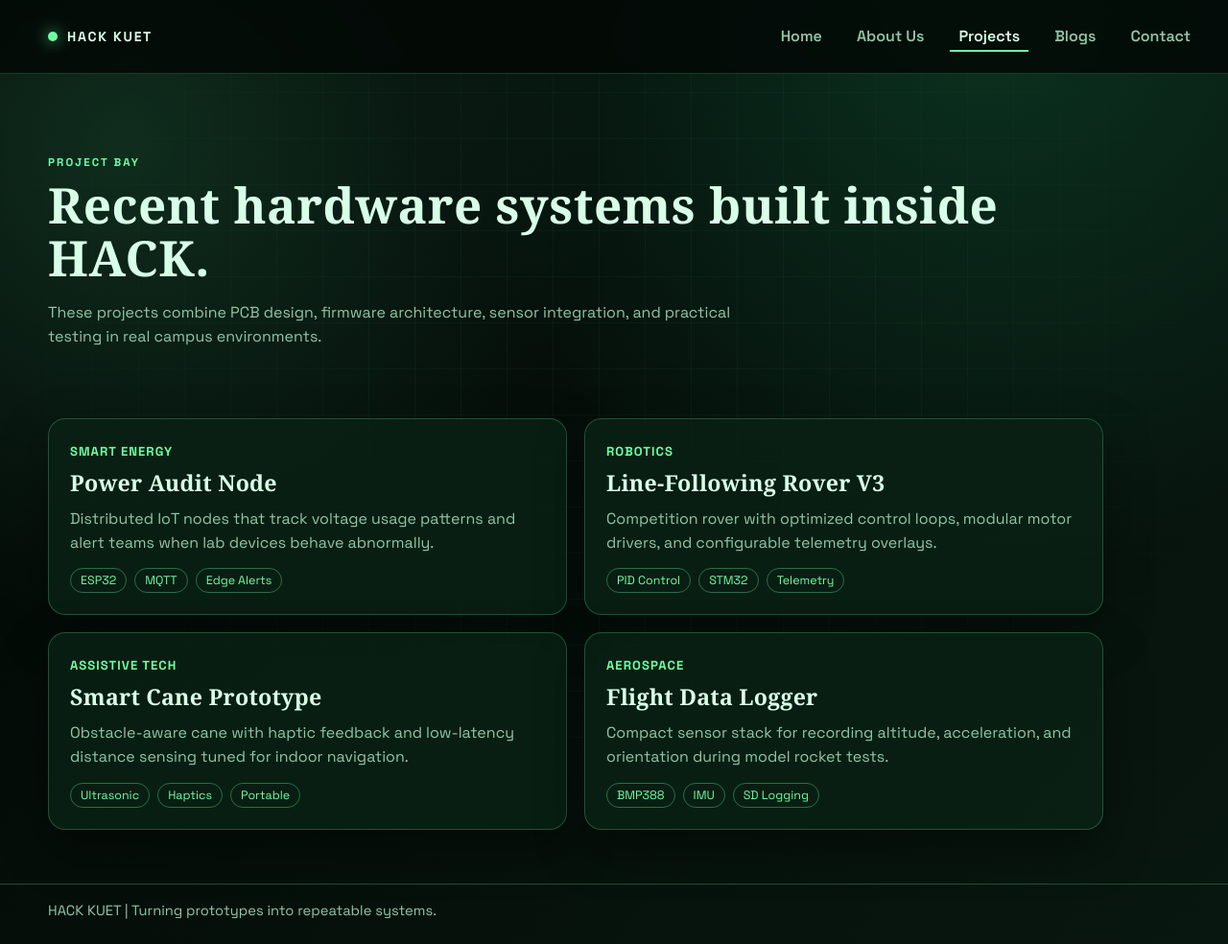
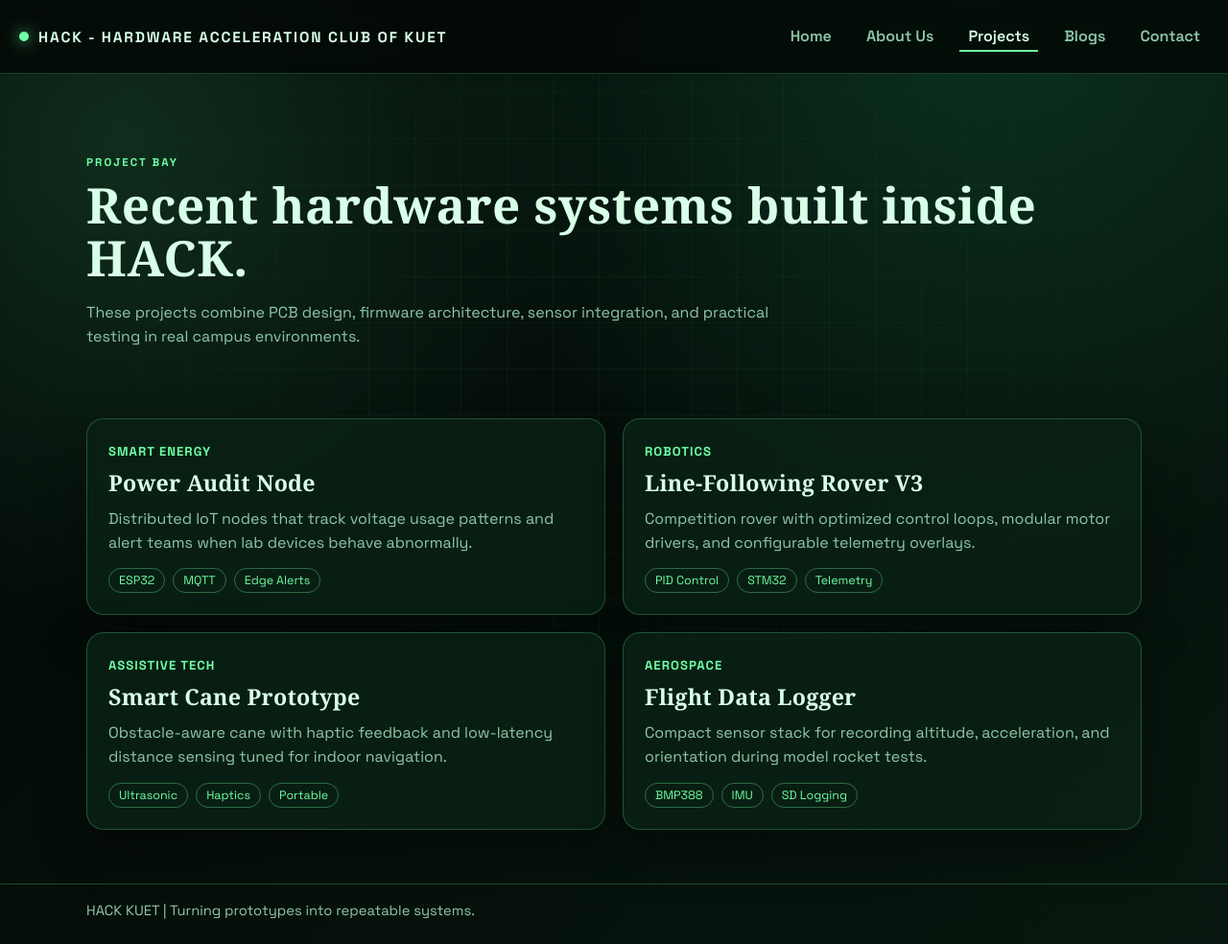
Before and after one commit to Fariha127/Hack-Club, a PHP site: page /project.html in a window 1280 px wide. Shown: the whole page at 96% size. Run offline with PHP 8.4, Linux system fonts and the light colour scheme.

Commit message:
Update project header and CSS for responsive design

```diff
--- a/project.html
+++ b/project.html
@@ -12,7 +12,7 @@
 <body>
 	<header class="site-header">
 		<div class="container site-header-inner">
-			<a class="brand" href="home.html"><span></span>HACK KUET</a>
+			<a class="brand" href="home.html"><span></span>HACK - Hardware Acceleration Club of KUET</a>
 			<nav>
 				<a href="home.html">Home</a>
 				<a href="about.html">About Us</a>
--- a/style.css
+++ b/style.css
@@ -26,6 +26,11 @@ body {
     overflow-x: hidden;
 }
 
+html,
+body {
+    max-width: 100%;
+}
+
 body::before {
     content: "";
     position: fixed;
@@ -38,8 +43,8 @@ body::before {
 }
 
 .container {
-    width: min(1100px, 92vw);
-    margin: 0 50px;
+    width: min(1100px, calc(100% - 32px));
+    margin: 0 auto;
 }
 
 .site-header {
@@ -52,9 +57,9 @@ body::before {
 }
 
 .site-header .container {
-    width: min(1240px, 97vw);
-    margin: 0px 30px;
-    padding: 0 20px;
+    width: min(1240px, calc(100% - 32px));
+    margin: 0 auto;
+    padding: 0;
 }
 
 .site-header-inner {
@@ -74,7 +79,7 @@ body::before {
     font-weight: 700;
     letter-spacing: 0.12em;
     text-transform: uppercase;
-    font-size: 0.88rem;
+    font-size: 0.96rem;
 }
 
 .brand span {
```
Also changed, not shown: other parts of style.css (+35 -5 lines).
